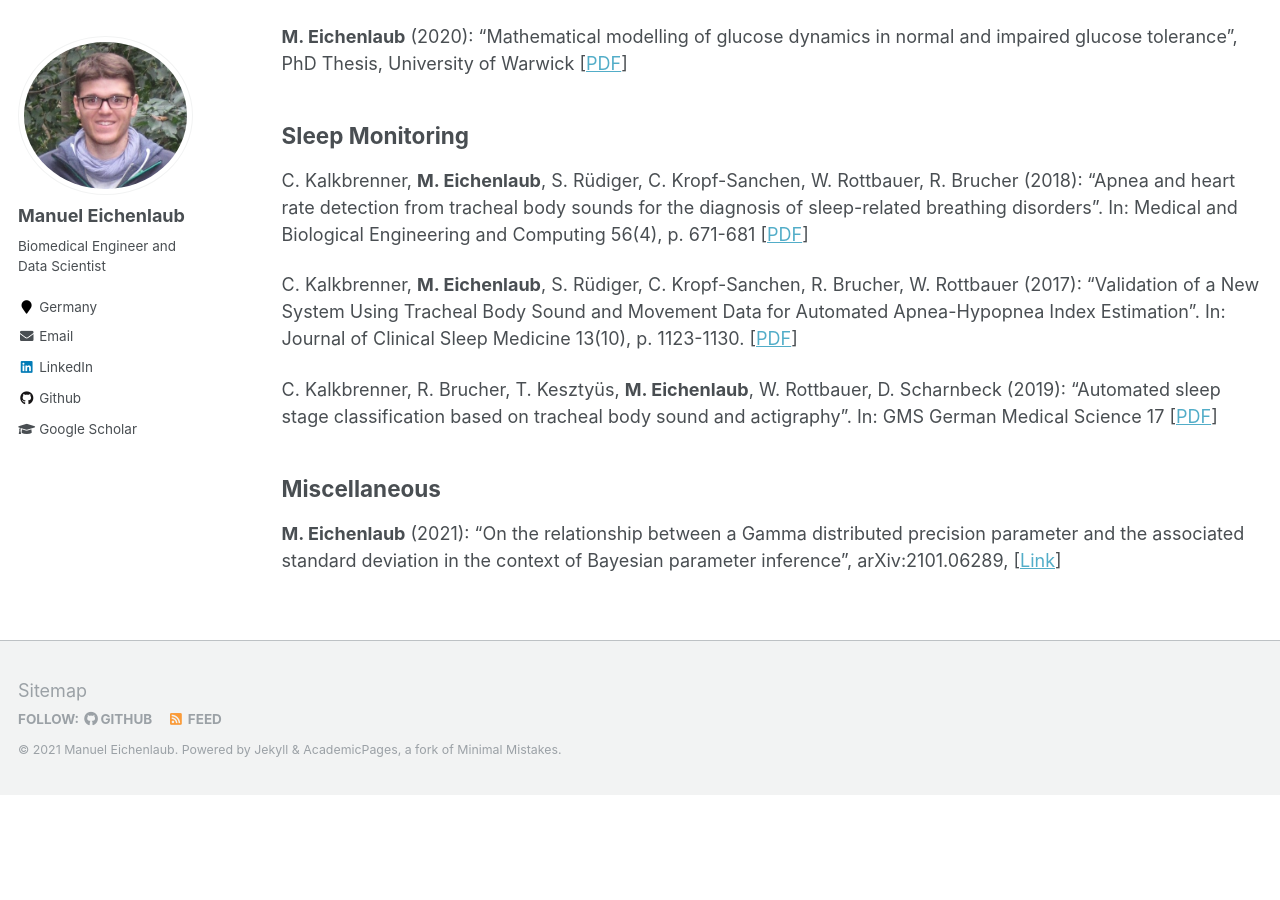
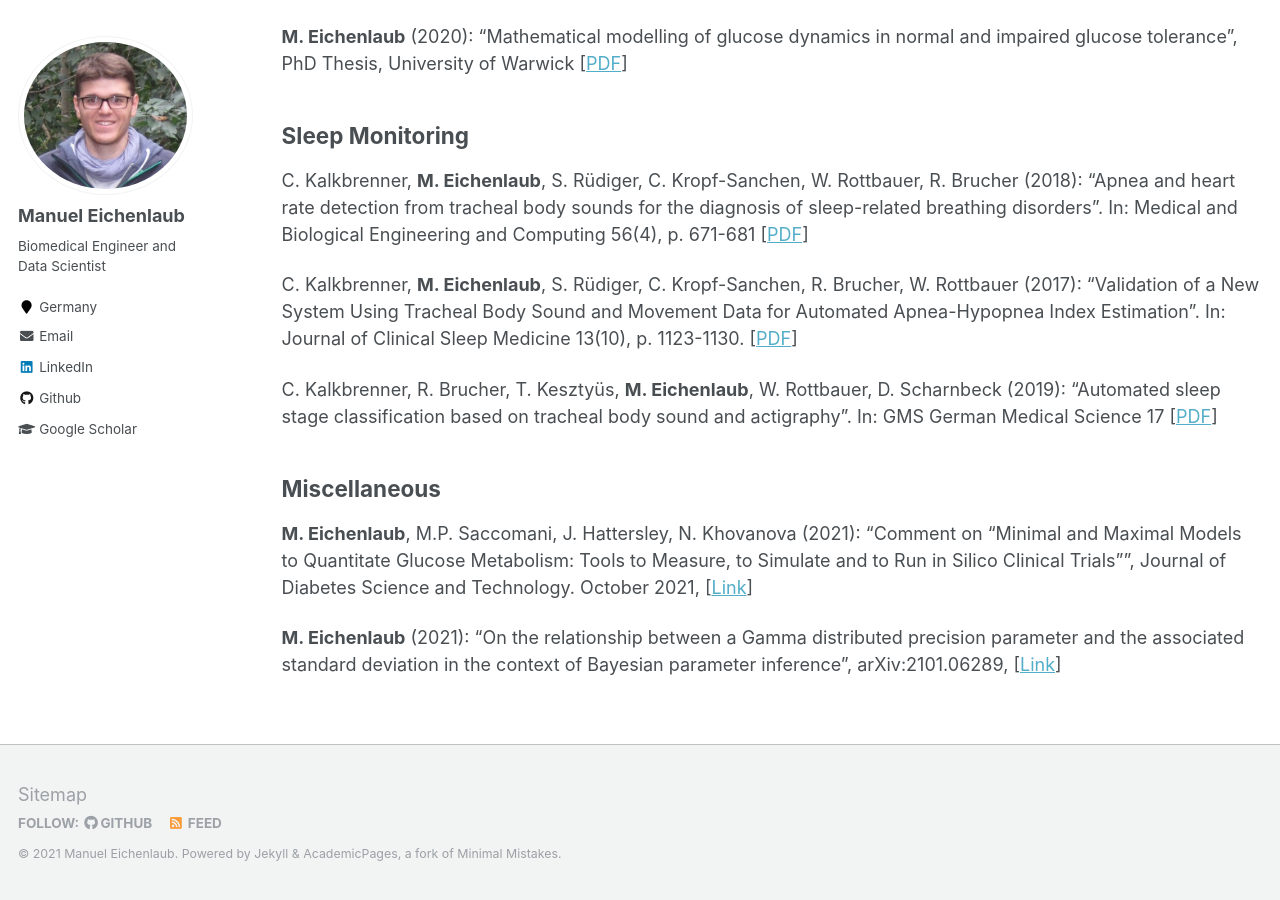
Before and after one commit to manueich/manueich.github.io, a Jekyll site: the page built from _pages/publications.md, in a window 1280 px wide and 900 px high, scrolled down 735 px. Built offline with Jekyll 4.4.1, drawn with Linux system fonts in a browser that asks for light colours; before the commit the page ends 1530 px from its top, so only the background shows below that.

Commit message:
Update publications.md

```diff
--- a/_pages/publications.md
+++ b/_pages/publications.md
@@ -30,4 +30,6 @@ C. Kalkbrenner, R. Brucher, T. Kesztyüs, **M. Eichenlaub**, W. Rottbauer, D. Sc
 
 Miscellaneous
 ------
+**M. Eichenlaub**, M.P. Saccomani, J. Hattersley, N. Khovanova (2021): "Comment on "Minimal and Maximal Models to Quantitate Glucose Metabolism: Tools to Measure, to Simulate and to Run in Silico Clinical Trials"", Journal of Diabetes Science and Technology. October 2021, \[[Link](https://journals.sagepub.com/doi/full/10.1177/19322968211053884)\]
+
 **M. Eichenlaub** (2021): "On the relationship between a Gamma distributed precision parameter and the associated standard deviation in the context of Bayesian parameter inference", arXiv:2101.06289, \[[Link](https://arxiv.org/abs/2101.06289)\]
```
